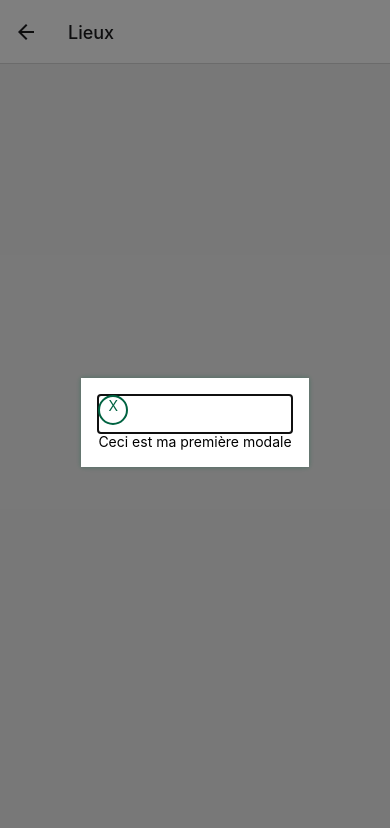
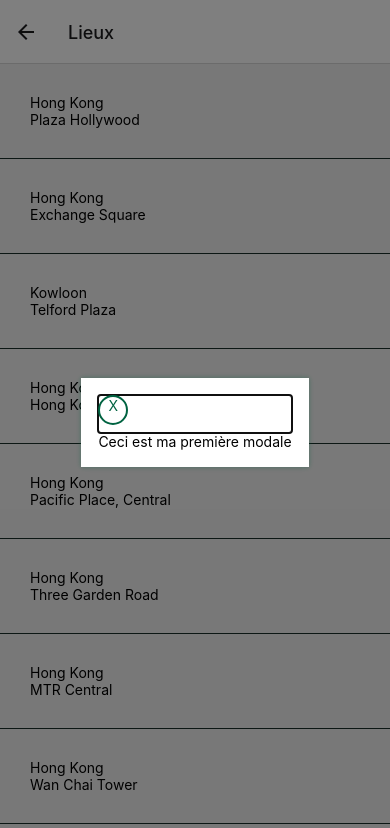
Before and after one commit to alexandredess/starbucktest, a React Native app: screen /Lieux in a window 390 px wide. Shown: the top 828 px of the page. Built offline with nearby package versions, Linux system fonts and the light colour scheme.

Commit message:
liste lieux ok

```diff
--- a/App.js
+++ b/App.js
@@ -8,6 +8,7 @@ import Places from './screens/Places';
 function App() {
 
     const Stack = createNativeStackNavigator();
+
 
     return (
     <NavigationContainer>
--- a/screens/Accueil.js
+++ b/screens/Accueil.js
@@ -7,13 +7,14 @@ import {
     Image,
     FlatList,
     TouchableOpacity,
-    Modal, } from 'react-native';
+    Modal,
+    Button } from 'react-native';
 import { Formik } from 'formik';
 
 // Composant
 import Product from '../components/Product/Product';
 
-function Accueil() {
+function Accueil({navigation}) {
     // States
     const [isDisplayed, setIsDisplayed] = useState(false);
     const [modal,setModal] = useState(true)
@@ -69,6 +70,12 @@ function Accueil() {
     ]);
     return (
         <View style={styles.container}>
+            <View style={{ flex: 1, alignItems: 'center', justifyContent: 'center' }}>
+                <Button
+                title="Lieux"
+                onPress={() => navigation.navigate('Lieux')}
+                />
+            </View>
             <Modal transparent={true} visible={modal} animationType="slide">
                 <View style={{
                     flex:1,
--- a/screens/Places.js
+++ b/screens/Places.js
@@ -1,12 +1,107 @@
-import React from 'react';
-import { View } from 'react-native';
+import React, { useState } from 'react';
+import {
+    View,
+    Text,
+    FlatList,
+    StyleSheet,
+    TouchableHighlight,
+    Alert} from 'react-native';
+
 
 function Places() {
+
+    const [places,setPlaces] = useState([
+        {
+          "city": "Hong Kong",
+          "name": "Plaza Hollywood",
+          "country": "CN",
+          "longitude": 114.20169067382812,
+          "latitude": 22.340700149536133,
+          "store_id": 1
+        },
+        {
+          "city": "Hong Kong",
+          "name": "Exchange Square",
+          "country": "CN",
+          "longitude": 114.15818786621094,
+          "latitude": 22.283939361572266,
+          "store_id": 6
+        },
+        {
+          "city": "Kowloon",
+          "name": "Telford Plaza",
+          "country": "CN",
+          "longitude": 114.21343994140625,
+          "latitude": 22.3228702545166,
+          "store_id": 8
+        },
+        {
+          "city": "Hong Kong",
+          "name": "Hong Kong Station",
+          "country": "CN",
+          "longitude": 114.15846252441406,
+          "latitude": 22.28445053100586,
+          "store_id": 13
+        },
+        {
+          "city": "Hong Kong",
+          "name": "Pacific Place, Central",
+          "country": "CN",
+          "longitude": 114.16461944580078,
+          "latitude": 22.27765655517578,
+          "store_id": 17
+        },
+        {
+          "city": "Hong Kong",
+          "name": "Three Garden Road",
+          "country": "CN",
+          "longitude": 114.16087341308594,
+          "latitude": 22.278520584106445,
+          "store_id": 23
+        },
+        {
+          "city": "Hong Kong",
+          "name": "MTR Central",
+          "country": "CN",
+          "longitude": 114.15946197509766,
+          "latitude": 22.281129837036133,
+          "store_id": 25
+        },
+        {
+          "city": "Hong Kong",
+          "name": "Wan Chai Tower",
+          "country": "CN",
+          "longitude": 114.17261505126953,
+          "latitude": 22.280019760131836,
+          "store_id": 27
+        },])
+
     return(
-        <View>
+        <View style={{ flex: 1, alignItems: 'center', justifyContent: 'center' }}>
+             <FlatList data={places} renderItem={({ item }) =>
+             <TouchableHighlight
+                    onPress={()=>Alert.alert('Désolé',"Nous n'avons pas d'informations à communiquer!!")}
+                    activeOpacity={0.8}
+                    underlayColor="rgba(0,105,60,.15)">
+                <View style={styles.card}>
+                    <Text >{item.city}</Text>
+                    <Text >{item.name}</Text>
+                </View>
+            </TouchableHighlight>
+                }
+                style={{ width: '100%' }}/>
 
         </View>
     )
 }
 
+const styles = StyleSheet.create({
+    card: {
+        width: '100%',
+        padding: 30,
+        borderBottomWidth: 1,
+        borderColor: '#182E28',
+    }
+})
+
 export default Places
```
